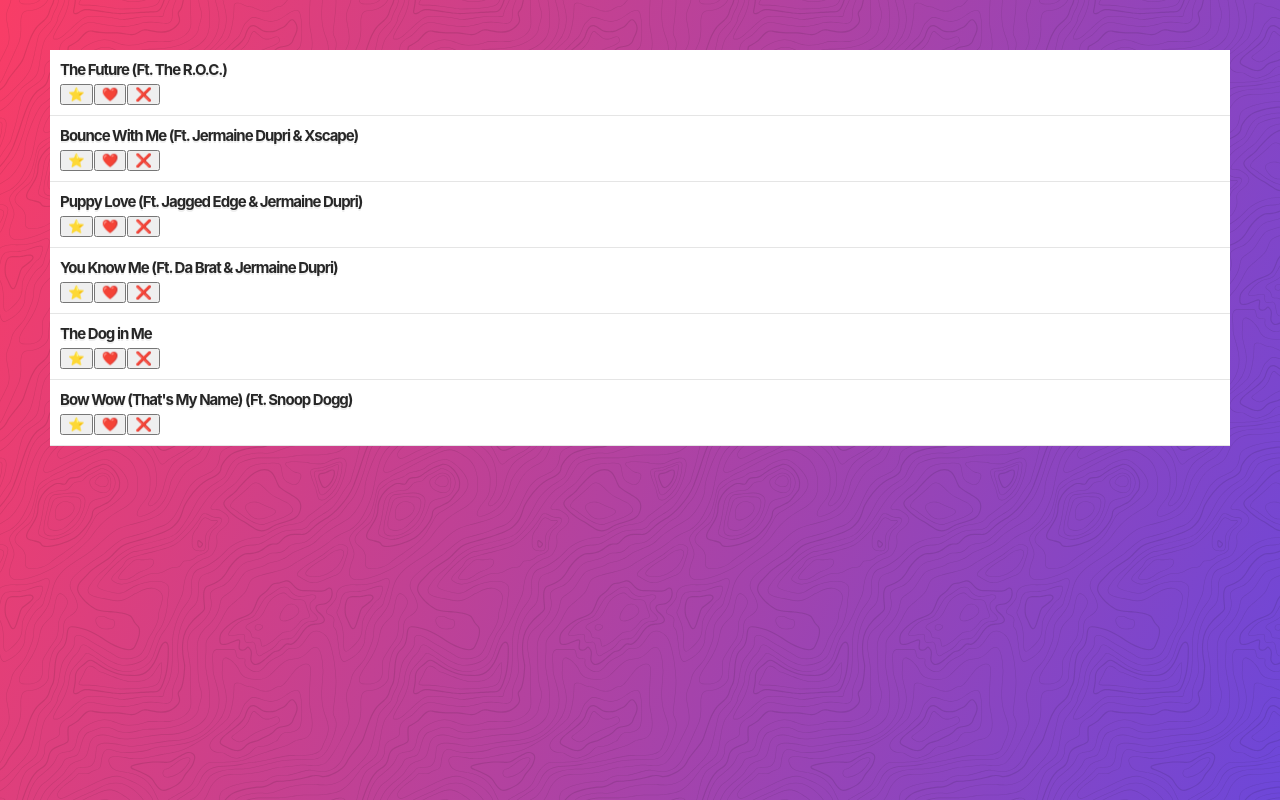
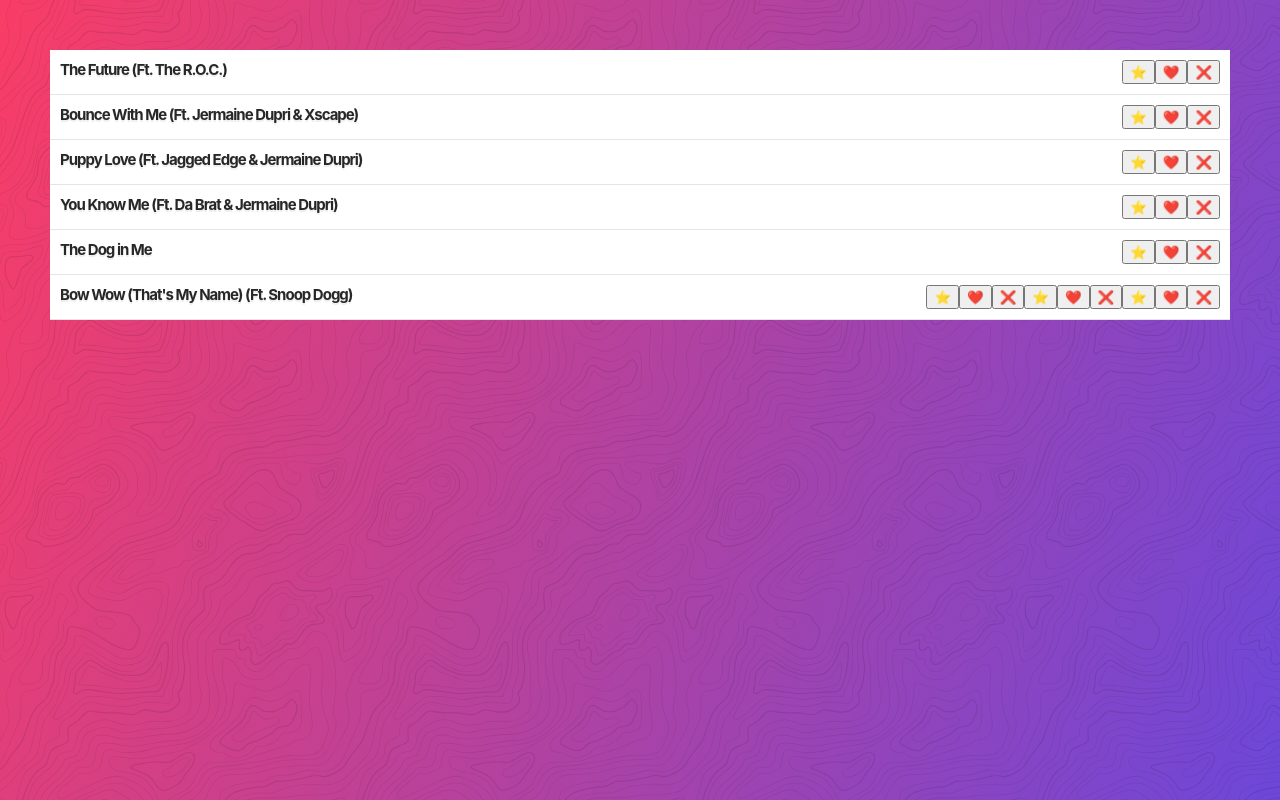
Before and after one commit to arushgupta/css-grid, a plain HTML site: page 21 - Flexbox vs CSS Grid/controls-on-right.html in a window 1280 px wide. Drawn offline with Linux system fonts and the light colour scheme.

Commit message:
setting controls to a side

```diff
--- a/21 - Flexbox vs CSS Grid/controls-on-right.html
+++ b/21 - Flexbox vs CSS Grid/controls-on-right.html
@@ -3,6 +3,7 @@
 
 <head>
   <meta charset="UTF-8">
+  <meta name="author" content="Arush Gupta">
   <meta name="viewport" content="width=device-width, initial-scale=1.0">
   <link rel="stylesheet" href="../assets/style.css">
   <title>Flexbox vs CSS Grid: Controls on Right!</title>
@@ -48,6 +49,12 @@
       <button>⭐</button>
       <button>❤️</button>
       <button>❌</button>
+      <button>⭐</button>
+      <button>❤️</button>
+      <button>❌</button>
+      <button>⭐</button>
+      <button>❤️</button>
+      <button>❌</button>
     </div>
   </div>
   <style>
@@ -55,6 +62,9 @@
       background: white;
       padding: 10px;
       border-bottom: 1px solid rgba(0, 0, 0, 0.1);
+      display: grid;
+      grid-template-columns: 1fr;
+      grid-auto-flow: column;
     }
   </style>
 </body>
```
